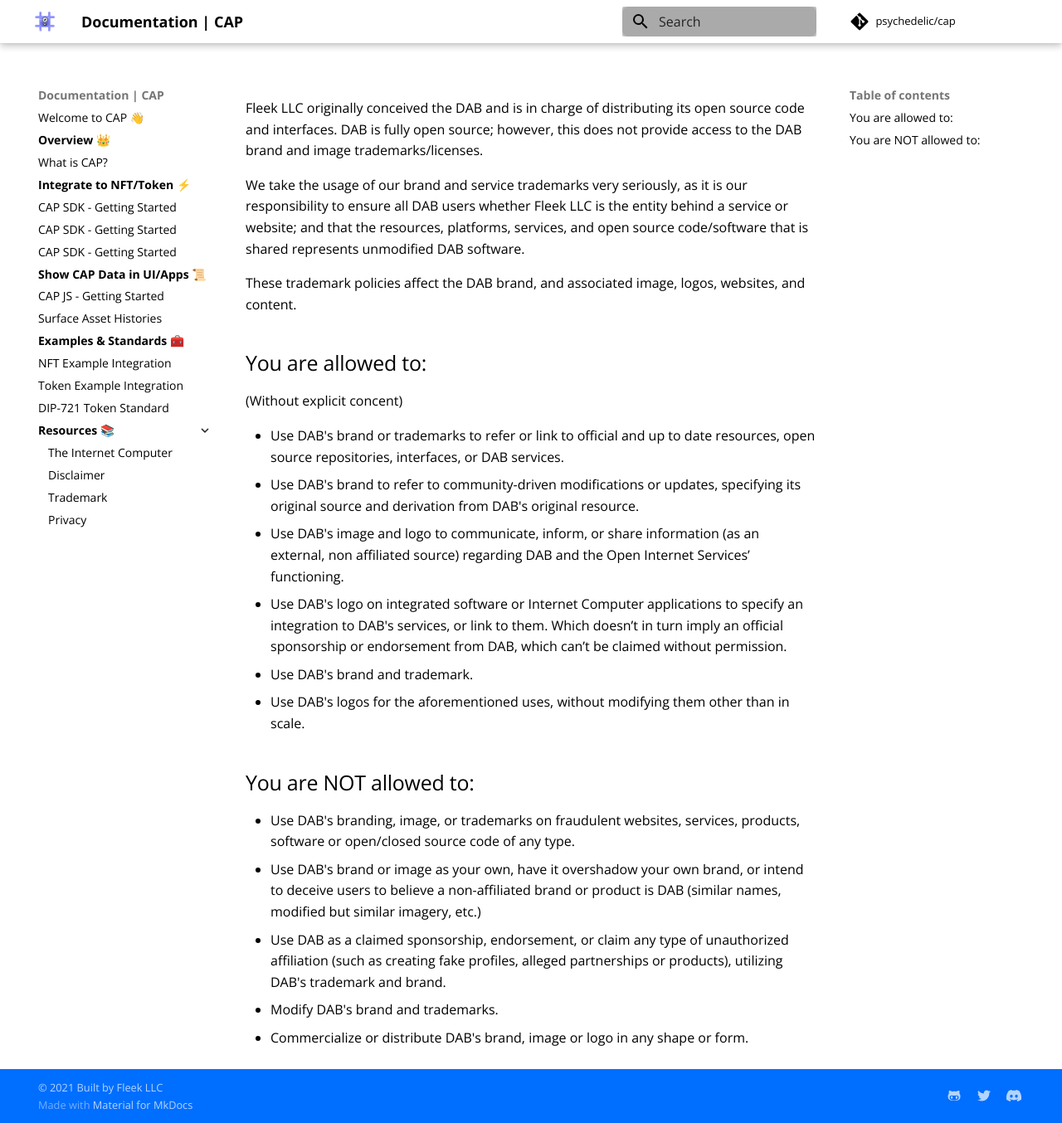
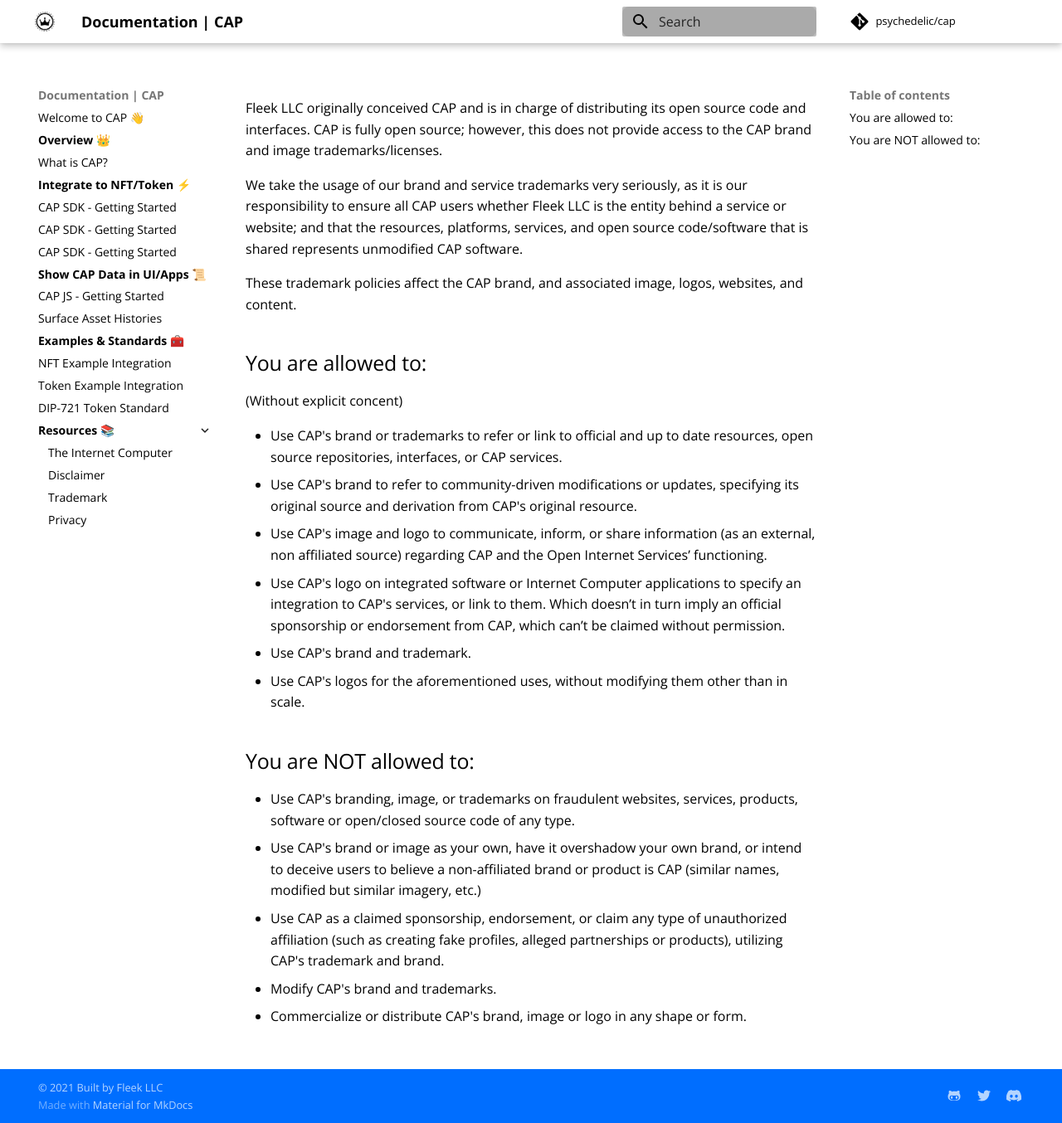
Before and after one commit to Psychedelic/cap-docs, an MkDocs documentation site: the page built from docs/resources/trademark.md, in a window 1280 px wide and 1354 px high. Shown: the whole window at 83% size. Built offline with MkDocs 1.6.1 and Material for MkDocs 9.7.7, drawn with Linux system fonts in a browser that asks for light colours; comment, search, counter and statistics services are not loaded.

Commit message:
update logo and icons

```diff
--- a/docs/resources/trademark.md
+++ b/docs/resources/trademark.md
@@ -4,26 +4,26 @@ date: "1"
 
 # Trademark
 
-Fleek LLC originally conceived the DAB and is in charge of distributing its open source code and interfaces. DAB is fully open source; however, this does not provide access to the DAB brand and image trademarks/licenses.
+Fleek LLC originally conceived CAP and is in charge of distributing its open source code and interfaces. CAP is fully open source; however, this does not provide access to the CAP brand and image trademarks/licenses.
 
-We take the usage of our brand and service trademarks very seriously, as it is our responsibility to ensure all DAB users whether Fleek LLC is the entity behind a service or website; and that the resources, platforms, services, and open source code/software that is shared represents unmodified DAB software.
+We take the usage of our brand and service trademarks very seriously, as it is our responsibility to ensure all CAP users whether Fleek LLC is the entity behind a service or website; and that the resources, platforms, services, and open source code/software that is shared represents unmodified CAP software.
 
-These trademark policies affect the DAB brand, and associated image, logos, websites, and content.
+These trademark policies affect the CAP brand, and associated image, logos, websites, and content.
 
 ## You are allowed to:
 (Without explicit concent)
 
-- Use DAB's brand or trademarks to refer or link to official and up to date resources, open source repositories, interfaces, or DAB services.
-- Use DAB's brand to refer to community-driven modifications or updates, specifying its original source and derivation from DAB's original resource.
-- Use DAB's image and logo to communicate, inform, or share information (as an external, non affiliated source) regarding DAB and the Open Internet Services’ functioning.
-- Use DAB's logo on integrated software or Internet Computer applications to specify an integration to DAB's services, or link to them. Which doesn’t in turn imply an official sponsorship or endorsement from DAB, which can’t be claimed without permission.
-- Use DAB's brand and trademark.
-- Use DAB's logos for the aforementioned uses, without modifying them other than in scale.
+- Use CAP's brand or trademarks to refer or link to official and up to date resources, open source repositories, interfaces, or CAP services.
+- Use CAP's brand to refer to community-driven modifications or updates, specifying its original source and derivation from CAP's original resource.
+- Use CAP's image and logo to communicate, inform, or share information (as an external, non affiliated source) regarding CAP and the Open Internet Services’ functioning.
+- Use CAP's logo on integrated software or Internet Computer applications to specify an integration to CAP's services, or link to them. Which doesn’t in turn imply an official sponsorship or endorsement from CAP, which can’t be claimed without permission.
+- Use CAP's brand and trademark.
+- Use CAP's logos for the aforementioned uses, without modifying them other than in scale.
 
 ## You are NOT allowed to:
 
-- Use DAB's branding, image, or trademarks on fraudulent websites, services, products, software or open/closed source code of any type.
-- Use DAB's brand or image as your own, have it overshadow your own brand, or intend to deceive users to believe a non-affiliated brand or product is DAB (similar names, modified but similar imagery, etc.)
-- Use DAB as a claimed sponsorship, endorsement, or claim any type of unauthorized affiliation (such as creating fake profiles, alleged partnerships or products), utilizing DAB's trademark and brand.
-- Modify DAB's brand and trademarks.
-- Commercialize or distribute DAB's brand, image or logo in any shape or form.
+- Use CAP's branding, image, or trademarks on fraudulent websites, services, products, software or open/closed source code of any type.
+- Use CAP's brand or image as your own, have it overshadow your own brand, or intend to deceive users to believe a non-affiliated brand or product is CAP (similar names, modified but similar imagery, etc.)
+- Use CAP as a claimed sponsorship, endorsement, or claim any type of unauthorized affiliation (such as creating fake profiles, alleged partnerships or products), utilizing CAP's trademark and brand.
+- Modify CAP's brand and trademarks.
+- Commercialize or distribute CAP's brand, image or logo in any shape or form.
--- a/mkdocs.yml
+++ b/mkdocs.yml
@@ -9,7 +9,7 @@ theme:
   name: material
   custom_dir: overrides
   favicon: './imgs/favicon.ico'
-  logo: './imgs/logo.png'
+  logo: './imgs/cap.png'
   font:
     text: 'Open Sans'
 extra_css:
```
Also changed, not shown: docs/resources/disclaimer.md (+3 -3 lines), docs/resources/privacy.md (+9 -9 lines), docs/imgs/cap.png (added), docs/imgs/favicon.ico.
